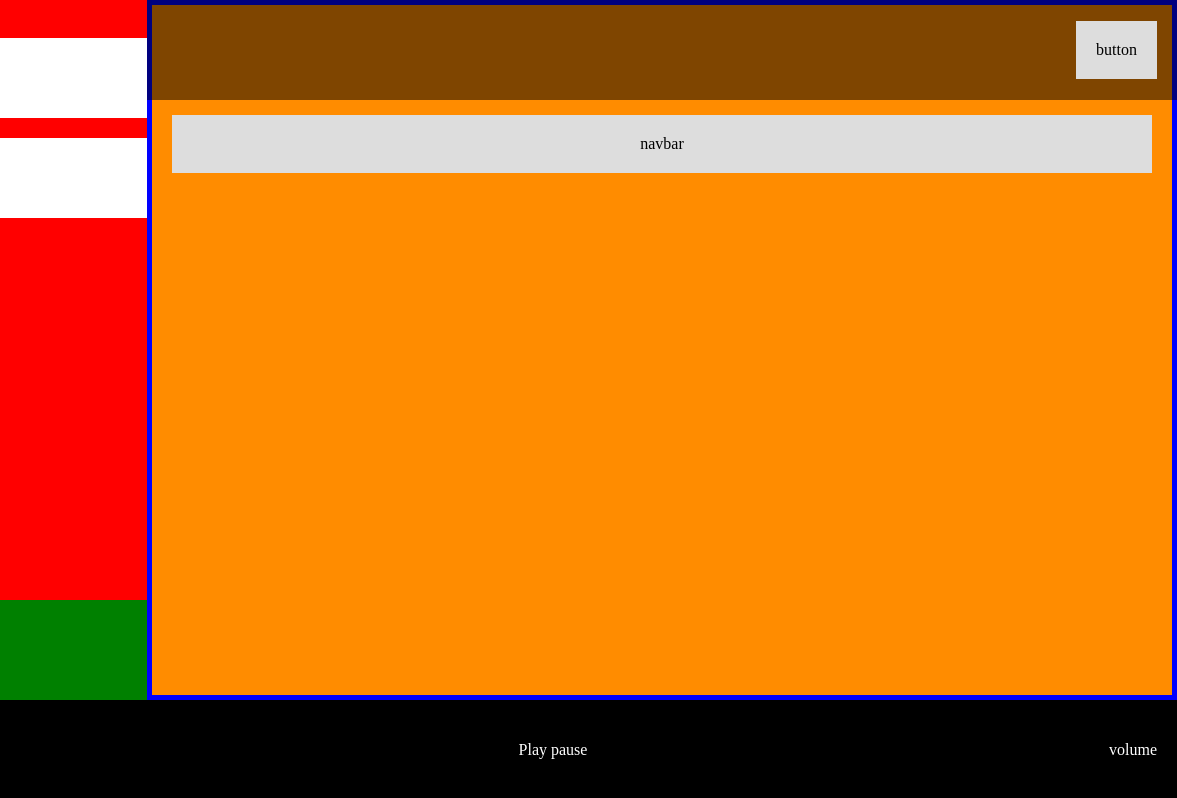
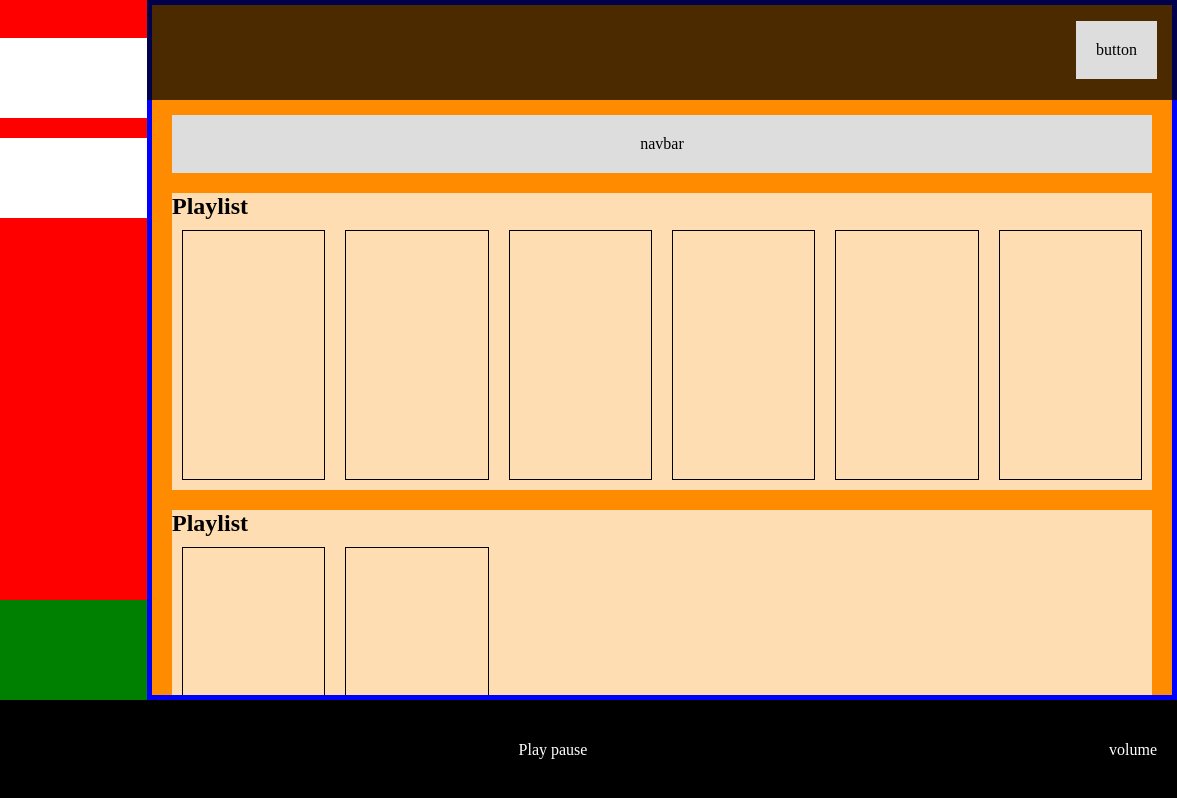
Before and after one commit to IvanDF/IvanDF-html-css-spotifyweb, a plain HTML site: page index.html in a window 1280 px wide. Shown: the full height of the page, 103-1280 px from the left. Drawn offline with Linux system fonts and the light colour scheme.

Commit message:
Scrollable content

```diff
--- a/css/style.css
+++ b/css/style.css
@@ -53,6 +53,7 @@ body {
 }
 
 /* MAIN CONTENT */
+
 .main-content {
   position: relative;
   background: darkorange;
@@ -67,9 +68,10 @@ body {
   position: absolute;
   top: 0;
   left: 0;
+  z-index: 10;
   width: 100%;
   height: 100px;
-  background: rgba(0, 0, 0, .5);
+  background: rgba(0, 0, 0, .7);
 }
 
 .upgrade-button {
@@ -82,16 +84,42 @@ body {
 /* SCROLLABLE CONTENT */
 
 .scrollable-content {
+  position: absolute;
+  top: 0;
+  left: 0;
+  overflow-y: auto;
   border: solid blue 5px;
   padding: 110px 20px 20px;
   height: 100%;
   width: 100%;
 }
 
+/* MUSIC NAVBAR */
+
 .navbar {
   background: #ddd;
   padding: 20px;
   text-align: center;
+}
+
+/* MUSIC ROW */
+
+.music-row {
+  margin: 20px 0;
+  width: 100%;
+  background: rgba(255, 255, 255, .7);
+}
+
+.music-box {
+  display: flex;
+  flex-wrap: wrap;
+}
+
+.music-item {
+  height: 250px;
+  width: calc((100% / 6) - 20px);
+  margin: 10px;
+  border: solid 1px #000;
 }
 
 /* FOOTER */
@@ -107,8 +135,17 @@ body {
 }
 
 /* MEDIA QUERY */
+/* TABLET */
+@media screen and (max-width: 1024px) {
+
+  .music-item {
+    width: calc((100% / 4) - 20px);
+  }
+
+}
+
 /* SMARTPHONE */
-@media screen and (max-width: 600px){
+@media screen and (max-width: 600px) {
 
   /* ASIDE */
   .menu-left {
--- a/index.html
+++ b/index.html
@@ -47,7 +47,29 @@
         </nav>
         <!-- MUSIC ROW -->
         <div class="music-row">
-          <div class="music-box"></div>
+          <h2 class="music-row-title">Playlist</h2>
+          <div class="music-box">
+            <div class="music-item"></div>
+            <div class="music-item"></div>
+            <div class="music-item"></div>
+            <div class="music-item"></div>
+            <div class="music-item"></div>
+            <div class="music-item"></div>
+          </div>
+        </div>
+        <div class="music-row">
+          <h2 class="music-row-title">Playlist</h2>
+          <div class="music-box">
+            <div class="music-item"></div>
+            <div class="music-item"></div>
+          </div>
+        </div>
+        <div class="music-row">
+          <h2 class="music-row-title">Playlist</h2>
+          <div class="music-box">
+            <div class="music-item"></div>
+            <div class="music-item"></div>
+          </div>
         </div>
       </div>
     </section>
```
